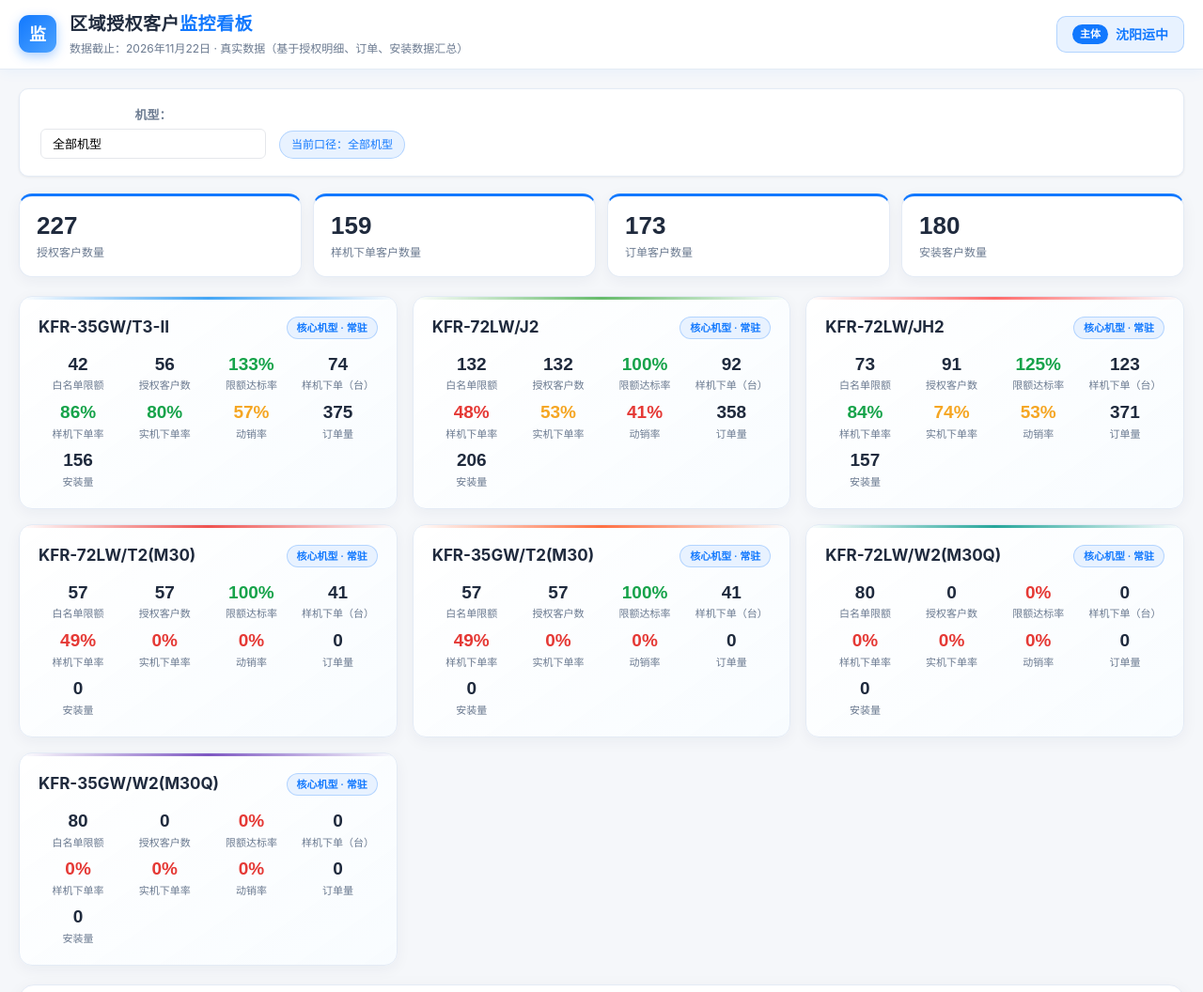
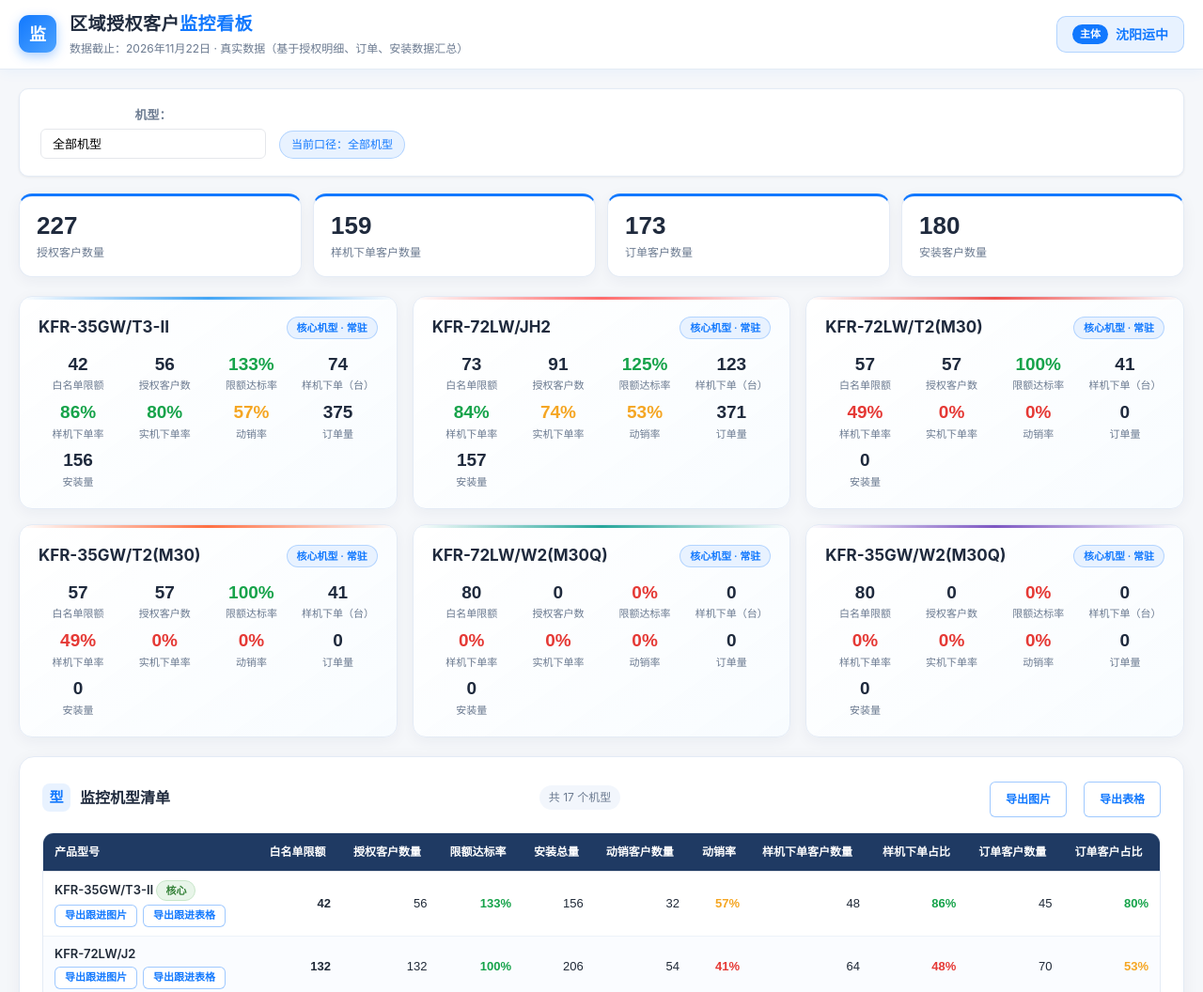
Before and after one commit to duan1016/wecom-dashboard, a plain HTML site: page merchant-monitor.html in a window 1280 px wide. Shown: the top 1056 px of the page at 94% size. Drawn offline with Linux system fonts and the light colour scheme.

Commit message:
fix: 常驻机型去除J2, 保留6个

```diff
--- a/merchant-monitor.html
+++ b/merchant-monitor.html
@@ -401,7 +401,7 @@ const DATA_DATE = '2026年11月22日';          // 数据截止日期
 /* 授权客户数已通过授权明细表Q列+U列去重核对 */
 const MODELS = {
   t3g: { name:'KFR-35GW/T3-Ⅱ',  code:'31022010011248', sample:'KFR-35G/T3-Ⅱ[Y]',  scode:'21022011Y05222', quota:42,  color:'#42a5f5', core:1 },
-  j2l: { name:'KFR-72LW/J2',    code:'31022210008086', sample:'KFR-72L/J2[Y]',    scode:'21022211Y03693', quota:132, color:'#66bb6a', core:1 },
+  j2l: { name:'KFR-72LW/J2',    code:'31022210008086', sample:'KFR-72L/J2[Y]',    scode:'21022211Y03693', quota:132, color:'#66bb6a' },
   j2g: { name:'KFR-35GW/J2',    code:'31022010011328', sample:'KFR-35G/J2[Y]',    scode:'21022011Y05242', quota:132, color:'#ffa726', core:1 },
   sj1: { name:'KFR-35GW/SJ1-1', code:'31022010M02995', sample:'—',                scode:'—',             quota:null,color:'#ab47bc' },
   f2g: { name:'KFR-35GW/F2',    code:'31022010010368', sample:'KFR-35G/F2[Y]',    scode:'21022011Y04462', quota:100, color:'#26c6da' },
@@ -419,7 +419,7 @@ const MODELS = {
   w2m30g:{ name:'KFR-35GW/W2(M30Q)', code:'—',              sample:'KFR-35G/W2(M30Q)[Y]', scode:'21022011Y05322', quota:80, color:'#7e57c2', core:1 }
 };
 const MODEL_KEYS = Object.keys(MODELS);
-const CORE = ['t3g','j2l','jh2','t2m30l','t2m30g','w2m30l','w2m30g'];
+const CORE = ['t3g','jh2','t2m30l','t2m30g','w2m30l','w2m30g'];
 
 /* 客户明细数据（占位）：每客户 city 城市 / dist 区县 / code 编码 / name 名称 + m 各机型
    { a 授权(1/0), d 是否出样(1/0), s 样机下单(台), p 提货(台), o 订单(台), i 安装(台) }；未列出的机型 = 未授权且全 0 */
```
